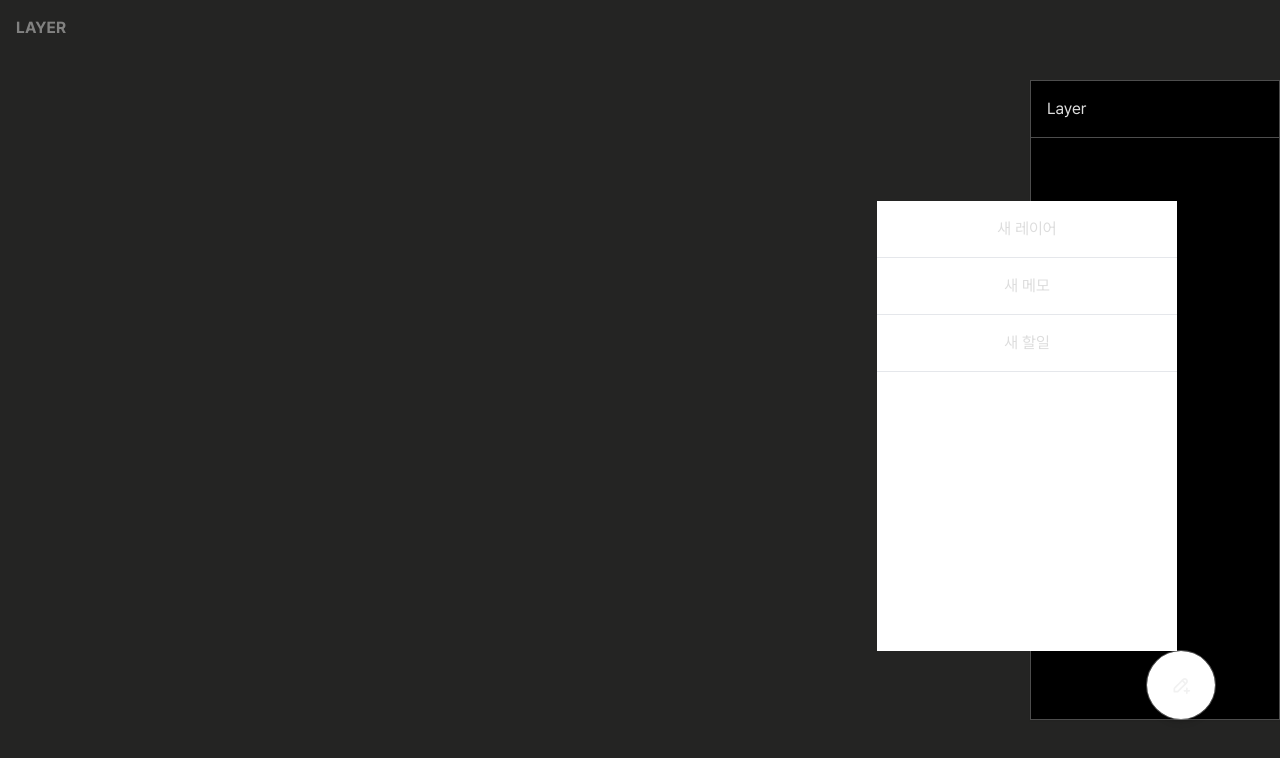
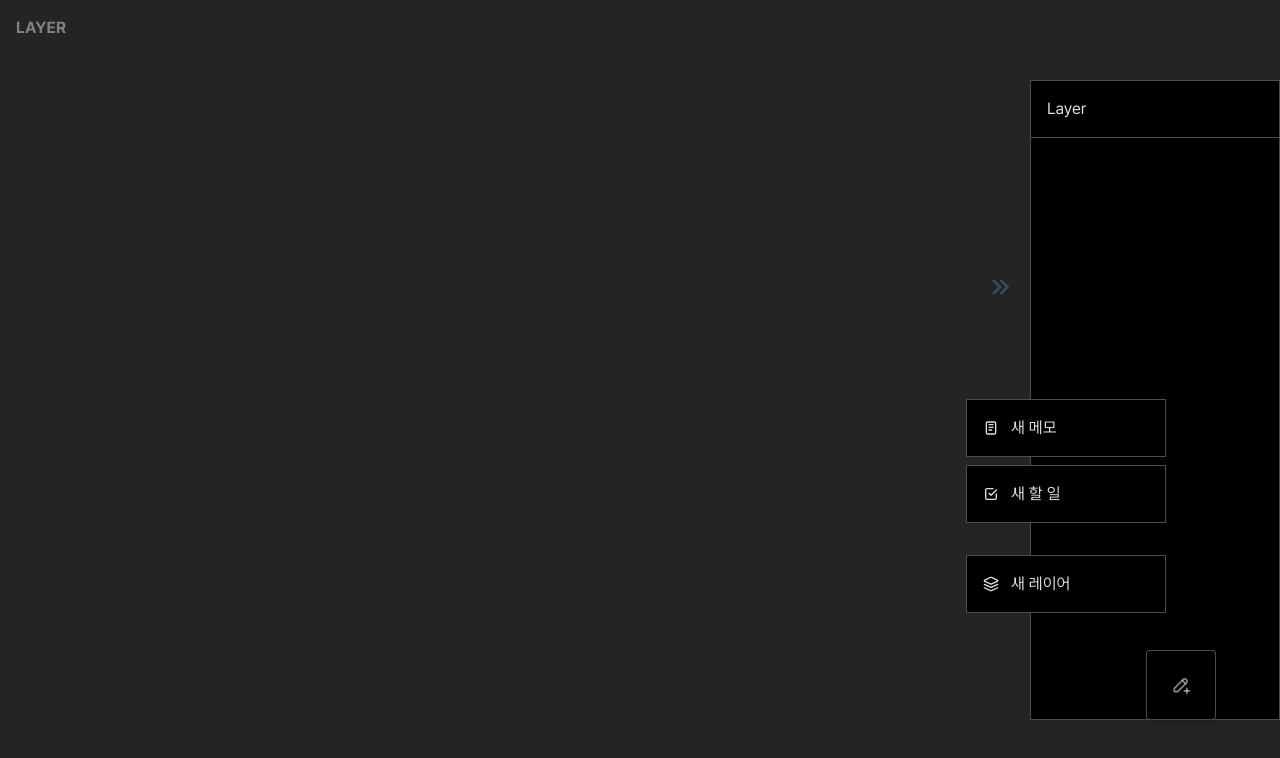
Before and after one commit to YOON3N4M/layer, a Next.js app: page /layer in a window 1280 px wide. Both pictures are taken after a click on the button 1181 px from the left and 685 px from the top of the page. Shown: the top 758 px of the page. Built offline with nearby package versions, Linux system fonts and the light colour scheme.

Commit message:
refactor: CreateMemoButton 확장성, ui

```diff
--- a/src/components/CreateMemoButton.tsx
+++ b/src/components/CreateMemoButton.tsx
@@ -1,7 +1,7 @@
 "use client";
 
 import { useState } from "react";
-import { IconAddFile, IconPencilePlus, IconPlus } from "./svg";
+import { IconAddFile, IconLayer, IconPencilePlus, IconPlus } from "./svg";
 import { useLayerList, useMemoActions } from "@/state";
 import { generateNewLayer, generateNewMemo } from "@/utils";
 import { handleLocalStorage } from "@/utils/localstorage";
@@ -9,10 +9,9 @@ import useDataSync from "@/hooks/useDataSync";
 import { MemoType } from "@/types";
 import useClickOutside from "@/hooks/useOutsideEvent";
 import { motion } from "motion/react";
+import { MEMO_DATA_LIST, MemoData } from "@/data/memo";
 
 interface CreateMemoButtonProps {}
-
-const MEMO_TYPE_LIST = ["MEMO"];
 
 function CreateMemoButton(props: CreateMemoButtonProps) {
   const {} = props;
@@ -43,42 +42,43 @@ function CreateMemoButton(props: CreateMemoButtonProps) {
   return (
     <div
       ref={ref}
-      className="fixed right-[5%] bottom-[10%] z-craete rounded-full border shadow-md "
+      className="fixed right-[5%] bottom-[10%] z-craete rounded-md shadow-md"
     >
+      <button
+        onClick={handleHideClick}
+        className="group bg-black rounded-md p-xl border border-itemBorder"
+      >
+        <span className="text-text/60 group-hover:text-text/100 text-xl transition-colors">
+          <IconPencilePlus />
+        </span>
+      </button>
       {!isHide && (
         <div className="relative">
-          <div className="absolute w-[300px] h-[450px] bg-white right-full bottom-0 translate-x-[10%]">
-            <motion.div className="size-full flex flex-col">
-              <button
+          <div className="absolute w-[200px] h-max right-full bottom-full translate-x-[10%] -translate-y-1/2">
+            <motion.div className="size-full flex flex-col gap-xs rounded-md">
+              {MEMO_DATA_LIST.map((data) => (
+                <motion.button
+                  key={data.eng}
+                  onClick={() => handleCreateMemoClick(data.eng)}
+                  className="w-full p-md bg-black border-itemBorder border items-center flex gap-sm hover:brightness-75"
+                >
+                  <span>{data.icon}</span>
+                  <span>{`새 ${data.kor}`}</span>
+                </motion.button>
+              ))}
+              <motion.button
                 onClick={handleCreateLayerClick}
-                className="w-full p-md border-b"
+                className="w-full p-md bg-black border-itemBorder border items-center flex gap-sm mt-xl hover:brightness-75"
               >
-                새 레이어
-              </button>
-              <button
-                onClick={() => handleCreateMemoClick("memo")}
-                className="w-full p-md border-b"
-              >
-                새 메모
-              </button>
-              <button
-                onClick={() => handleCreateMemoClick("todo")}
-                className="w-full p-md border-b"
-              >
-                새 할일
-              </button>
+                <span>
+                  <IconLayer />
+                </span>
+                <span> 새 레이어</span>
+              </motion.button>
             </motion.div>
           </div>
         </div>
       )}
-      <button
-        onClick={handleHideClick}
-        className="group  bg-white rounded-full p-xl hover:bg-blue-100 transition-colors"
-      >
-        <span className="opacity-40 text-xl">
-          <IconPencilePlus />
-        </span>
-      </button>
     </div>
   );
 }
--- a/src/data/memo.tsx
+++ b/src/data/memo.tsx
@@ -9,6 +9,6 @@ export interface MemoData {
 }
 
 export const MEMO_DATA_LIST: MemoData[] = [
+  { eng: "memo", kor: "메모", icon: <IconNote /> },
   { eng: "todo", kor: "할 일", icon: <IconCheckList /> },
-  { eng: "memo", kor: "메모", icon: <IconNote /> },
 ];
```
